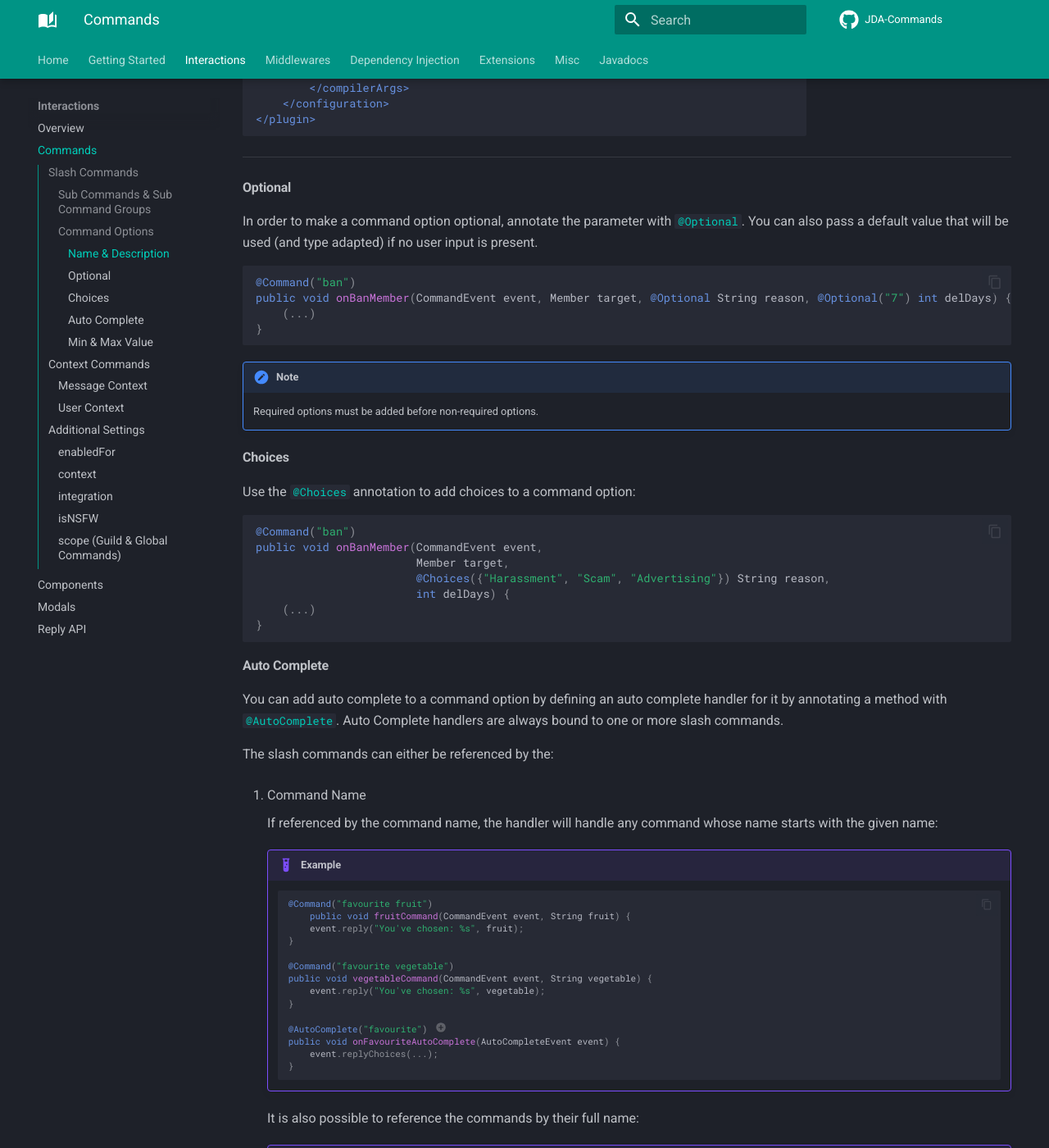
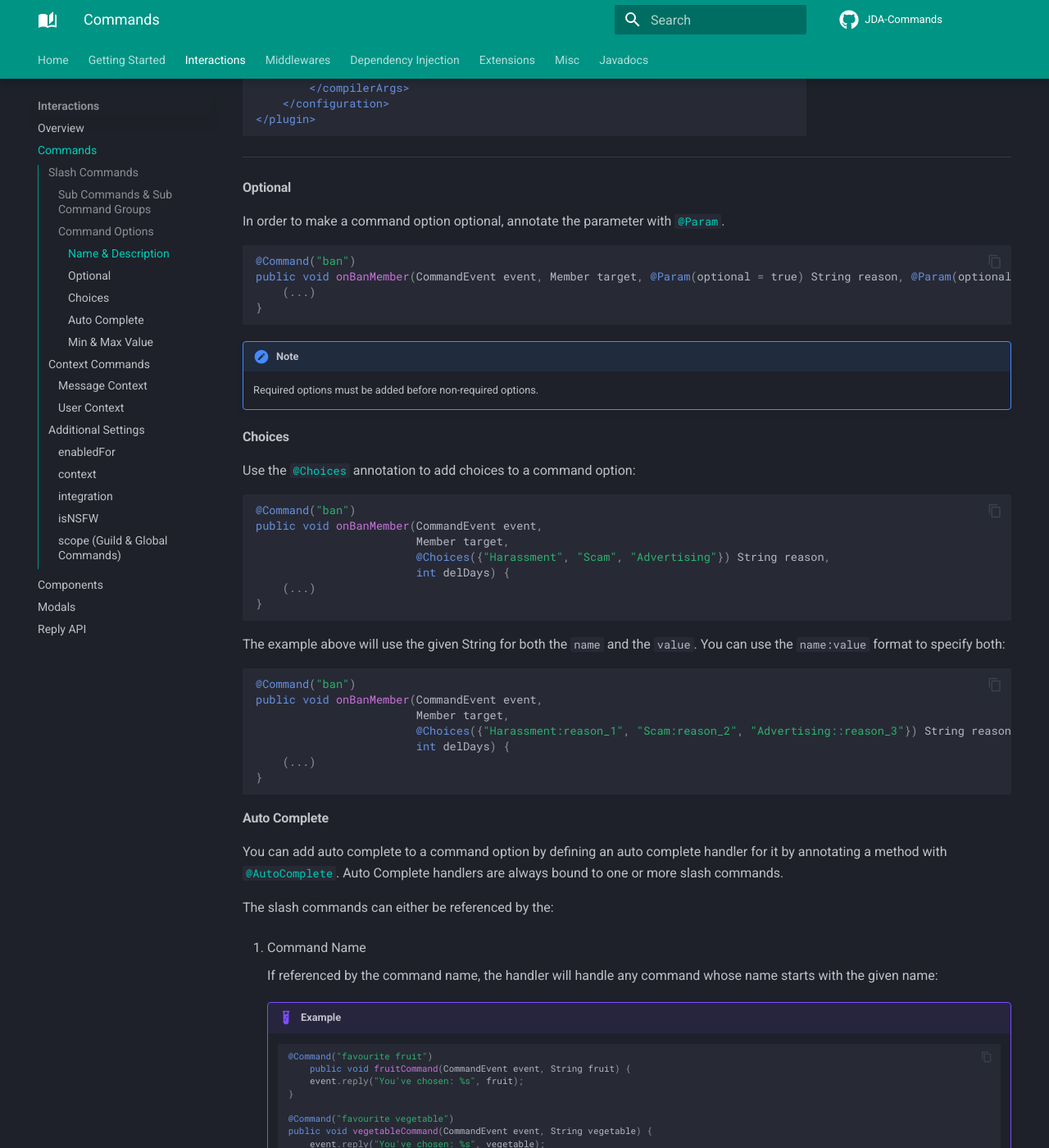
Before and after one commit to Kaktushose/jda-commands, an MkDocs documentation site: the page built from docs/interactions/commands.md, in a window 1280 px wide and 1400 px high, scrolled down 2507 px. Shown: the whole window at 82% size. Built offline with MkDocs 1.6.1 and Material for MkDocs 9.7.7, drawn with Linux system fonts in a browser that asks for light colours; comment, search, counter and statistics services are not loaded; the version menu is left out.

Commit message:
prepare wiki for v4.0.0-beta.6  (#189)
* change optional annotation to param annotation

* add section for dynamic components & modals

* update command choices section

* remove default fallback

````diff
--- a/docs/interactions/commands.md
+++ b/docs/interactions/commands.md
@@ -136,11 +136,10 @@ public void onBanMember(CommandEvent event,
 ---
 
 #### Optional
-In order to make a command option optional, annotate the parameter with [`@Optional`](https://kaktushose.github.io/jda-commands/javadocs/4/io.github.kaktushose.jda.commands.core/com/github/kaktushose/jda/commands/annotations/interactions/Optional.html).
-You can also pass a default value that will be used (and type adapted) if no user input is present.
+In order to make a command option optional, annotate the parameter with [`@Param`](https://kaktushose.github.io/jda-commands/javadocs/4/io.github.kaktushose.jda.commands.core/com/github/kaktushose/jda/commands/annotations/interactions/Param.html).
 ```java
 @Command("ban")
-public void onBanMember(CommandEvent event, Member target, @Optional String reason, @Optional("7") int delDays) {
+public void onBanMember(CommandEvent event, Member target, @Param(optional = true) String reason, @Param(optional = true) int delDays) {
     (...)
 }
 ```
@@ -155,6 +154,17 @@ annotation to add choices to a command option:
 public void onBanMember(CommandEvent event,
                         Member target,
                         @Choices({"Harassment", "Scam", "Advertising"}) String reason,
+                        int delDays) {
+    (...)
+}
+```
+The example above will use the given String for both the `name` and the `value`. You can use the `name:value` format to
+specify both:
+```java
+@Command("ban")
+public void onBanMember(CommandEvent event,
+                        Member target,
+                        @Choices({"Harassment:reason_1", "Scam:reason_2", "Advertising::reason_3"}) String reason,
                         int delDays) {
     (...)
 }
````
Also changed, not shown: docs/interactions/modals.md (+15 -0 lines), docs/interactions/reply.md (+12 -0 lines).
